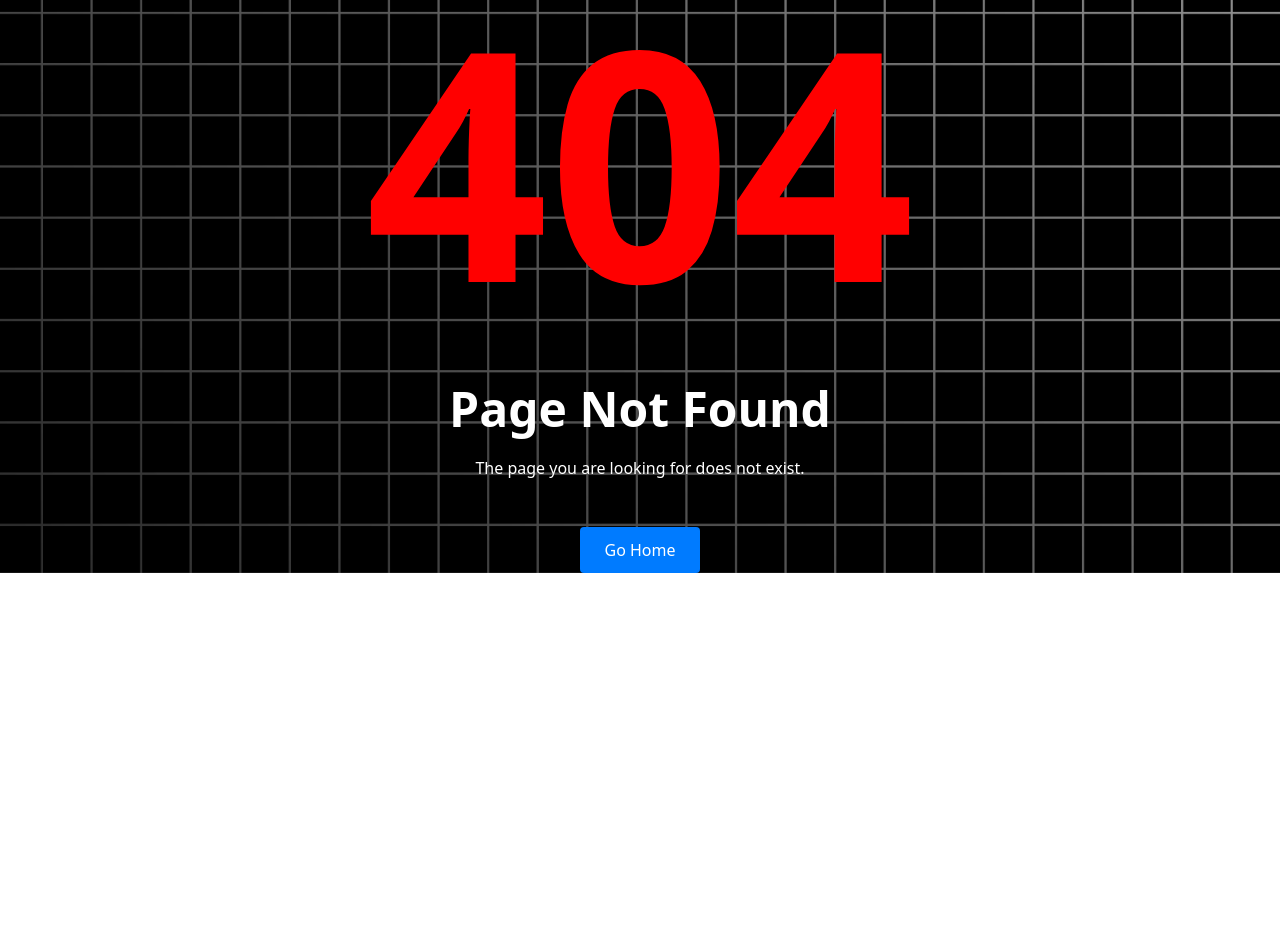
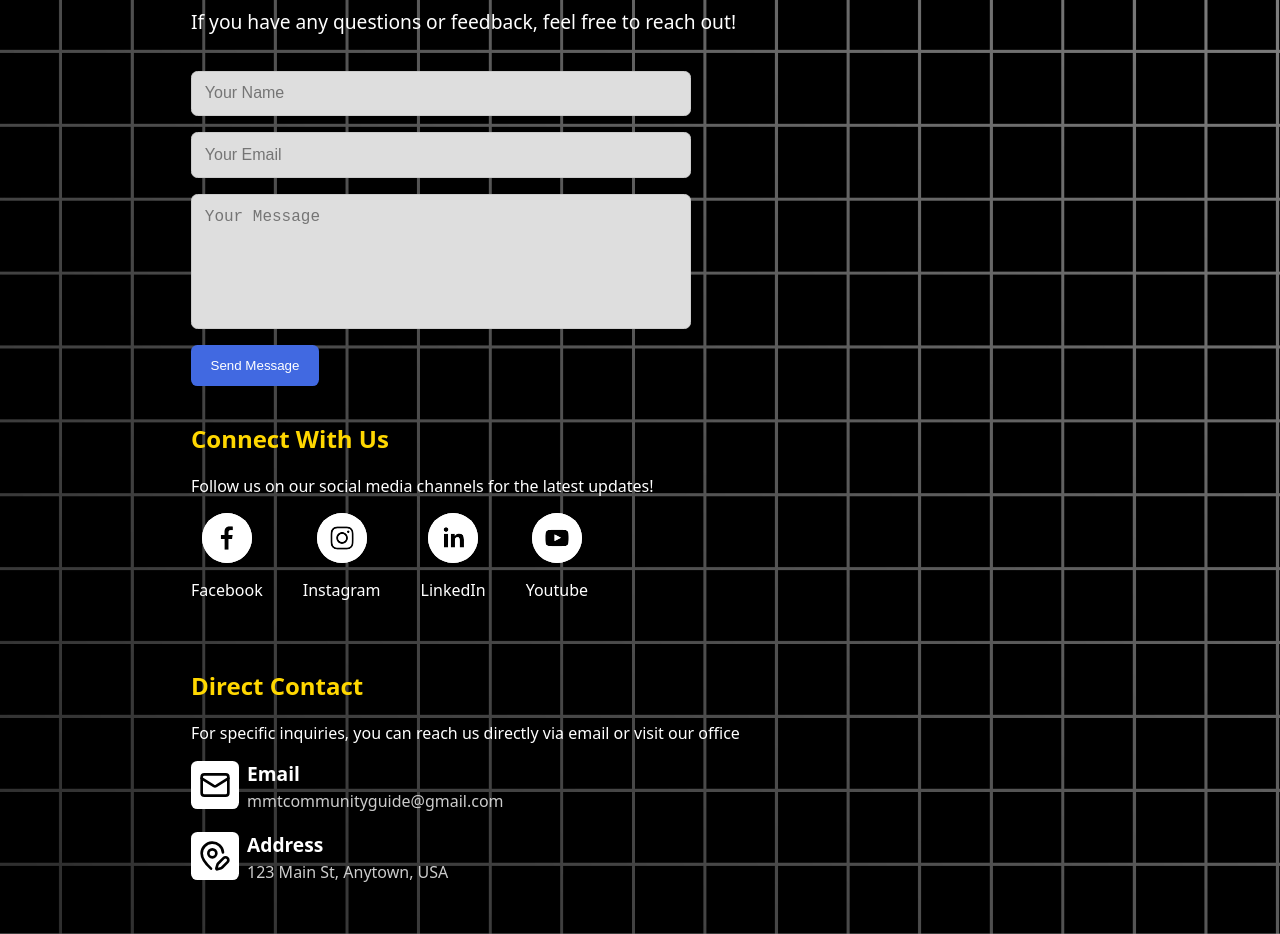
Before and after one commit to mt9ing/mmt-website, a React (Vite) app: page /contact in a window 1280 px wide. Before the commit this address had no page. Shown: the part 240-1174 px from the top of the page. Before the commit the page ends 813 px from the top, so only its background shows below. Built offline with nearby package versions, Linux system fonts and the light colour scheme.

Commit message:
added about contact

```diff
--- a/package.json
+++ b/package.json
@@ -13,7 +13,8 @@
     "lucide-react": "^0.539.0",
     "react": "^19.1.1",
     "react-dom": "^19.1.1",
-    "react-router-dom": "^7.8.0"
+    "react-router-dom": "^7.8.0",
+    "react-social-icons": "^6.24.0"
   },
   "devDependencies": {
     "@eslint/js": "^9.32.0",
--- a/src/Router.jsx
+++ b/src/Router.jsx
@@ -1,6 +1,7 @@
 import { Route, Routes } from 'react-router-dom'
 import Header from './components/header.component.jsx'
 import About from './pages/about.page.jsx'
+import Contact from './pages/contact.page.jsx'
 import Home from './pages/home.page'
 import NotFoundPage from './pages/notFound.page.jsx'
 
@@ -11,6 +12,7 @@ export default function Router() {
       <Routes>
         <Route path="/" element={<Home />} />
         <Route path="/about" element={<About />} />
+        <Route path="/contact" element={<Contact />} />
         {/* Add more routes as needed */}
         <Route path="*" element={<NotFoundPage />} />
       </Routes>
--- a/src/index.css
+++ b/src/index.css
@@ -52,7 +52,7 @@ header {
   place-self: center;
   padding: 1rem 2rem;
   width: 50rem;
-  margin: 3rem;
+  margin: 3rem 3rem 0rem;
   background: rgba(255, 255, 255, 0.2);
   border-radius: 16px;
   box-shadow: 0 4px 30px rgba(0, 0, 0, 0.1);
@@ -281,3 +281,119 @@ header {
     background-size: cover;
   }
 }
+
+.contact-container {
+  padding: 2rem;
+  display: flex;
+  flex-direction: column;
+  gap: 1rem;
+
+  .contact-header {
+    h1 {
+      font-size: 3rem;
+      color: gold;
+      margin: 0;
+    }
+    p {
+      font-size: 1.2rem;
+      color: white;
+    }
+  }
+
+  form {
+    display: flex;
+    flex-direction: column;
+    gap: 1rem;
+    max-width: 500px;
+
+    input,
+    textarea {
+      color: black;
+      padding: 0.8rem;
+      border: 1px solid #ccc;
+      border-radius: 0.4rem;
+      font-size: 1rem;
+      background-color: rgb(222, 222, 222);
+      resize: none;
+    }
+
+    button {
+      background-color: royalblue;
+      color: white;
+      padding: 0.8rem;
+      border: none;
+      max-width: 8rem;
+      border-radius: 0.4rem;
+      cursor: pointer;
+
+      &:hover {
+        background-color: darkblue;
+      }
+    }
+  }
+}
+
+.social-media h2 {
+  color: gold;
+}
+.social-media p {
+  font-size: 1rem;
+  color: white;
+}
+
+.social-media ul {
+  display: flex;
+  gap: 2.5rem;
+  list-style: none;
+  padding: 0;
+}
+
+.social-media li {
+  width: fit-content;
+  display: flex;
+  flex-direction: column;
+  align-items: center;
+
+  svg {
+    background-color: white;
+    color: black;
+    border-radius: 50%;
+  }
+}
+.contact-info h2 {
+  color: gold;
+}
+.contact-info p {
+  font-size: 1rem;
+  color: white;
+}
+
+.dc-info {
+  display: flex;
+  align-items: center;
+  margin: 1rem 0;
+
+  a {
+    margin-right: 0.5rem;
+
+    svg {
+      padding: 0.5rem;
+      width: 2rem;
+      height: 2rem;
+      color: black;
+      border-radius: 0.4rem;
+      background-color: white;
+    }
+  }
+
+  h3 {
+    margin: 0;
+    font-size: 1.2rem;
+    color: white;
+  }
+
+  p {
+    margin: 0.2rem 0;
+    color: #ccc;
+  }
+}
--- /dev/null
+++ b/src/pages/contact.page.jsx
@@ -0,0 +1,99 @@
+import { LocationEdit, Mail } from 'lucide-react'
+
+import { SocialIcon } from 'react-social-icons'
+
+export default function Contact() {
+  return (
+    <div className="contact-container">
+      <div className="contact-header">
+        <h1>Contact Us</h1>
+        <p>If you have any questions or feedback, feel free to reach out!</p>
+      </div>
+      <form action="mailto:mmtcommunityguide@gmail.com">
+        <input type="text" placeholder="Your Name" required />
+        <input type="email" placeholder="Your Email" required />
+        <textarea placeholder="Your Message" rows={6} required></textarea>
+        <button type="submit">Send Message</button>
+      </form>
+      <div className="social-media">
+        <h2>Connect With Us</h2>
+        <p>Follow us on our social media channels for the latest updates!</p>
+        <ul>
+          <li>
+            <SocialIcon
+              url="https://www.facebook.com"
+              bgColor="white"
+              fgColor="black"
+              target="_blank"
+              rel="noopener noreferrer"
+            />
+            <p>Facebook</p>
+          </li>
+          <li>
+            <SocialIcon
+              url="https://www.instagram.com"
+              bgColor="white"
+              fgColor="black"
+              target="_blank"
+              rel="noopener noreferrer"
+            />
+            <p>Instagram</p>
+          </li>
+          <li>
+            <SocialIcon
+              url="https://www.linkedin.com"
+              bgColor="white"
+              fgColor="black"
+              target="_blank"
+              rel="noopener noreferrer"
+            />
+            <p>LinkedIn</p>
+          </li>
+          <li>
+            <SocialIcon
+              url="https://www.youtube.com"
+              bgColor="white"
+              fgColor="black"
+              target="_blank"
+              rel="noopener noreferrer"
+            />
+            <p>Youtube</p>
+          </li>
+        </ul>
+      </div>
+      <div className="contact-info">
+        <h2>Direct Contact</h2>
+        <p>
+          For specific inquiries, you can reach us directly via email or visit
+          our office
+        </p>
+        <div className="dc-info">
+          <a
+            href="http://example.com"
+            target="_blank"
+            rel="noopener noreferrer"
+          >
+            <Mail />
+          </a>
+          <div>
+            <h3>Email</h3>
+            <p>mmtcommunityguide@gmail.com</p>
+          </div>
+        </div>
+        <div className="dc-info">
+          <a
+            href="http://example.com"
+            target="_blank"
+            rel="noopener noreferrer"
+          >
+            <LocationEdit />
+          </a>
+          <div>
+            <h3>Address</h3>
+            <p>123 Main St, Anytown, USA</p>
+          </div>
+        </div>
+      </div>
+    </div>
+  )
+}
```
Also changed, not shown: 1 other file (tests, documents, lock files or other folders).
